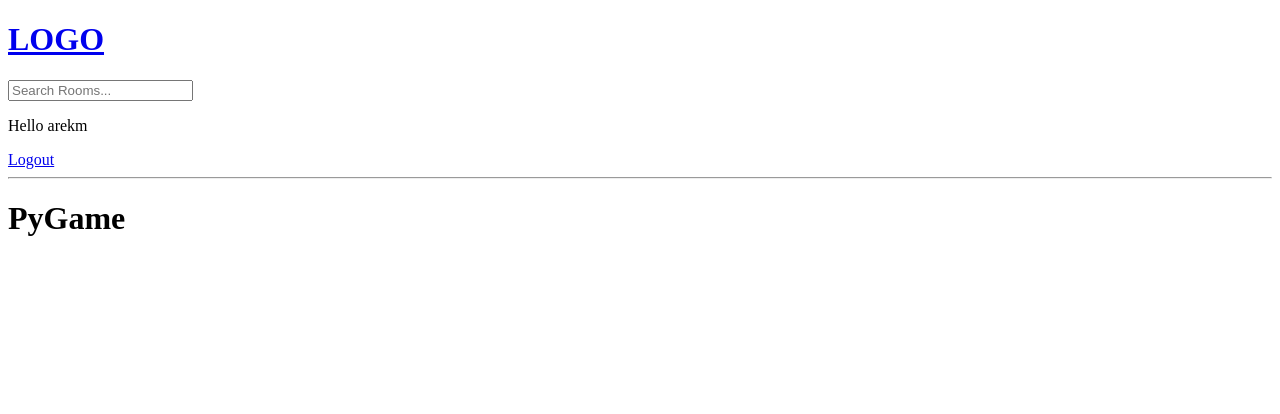
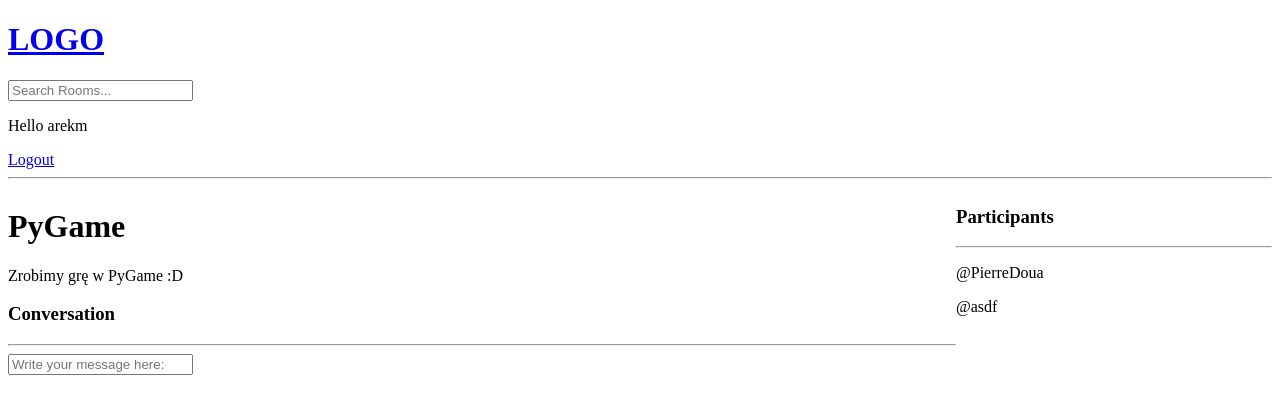
Before and after one commit to EduCoderPL/Django-my-first-project, a Django app: page /room/4/ in a window 1280 px wide. Shown: the top 414 px of the page. Run offline with Django 4.2, Linux system fonts and the light colour scheme; a user stored in the database is signed in; data comes from the database, SQL or seed files in the repository; both versions use the stored data as it was after the commit.

Commit message:
Added messages management

```diff
--- a/phoenix/base/models.py
+++ b/phoenix/base/models.py
@@ -15,7 +15,7 @@ class Room(models.Model):
     topic = models.ForeignKey(Topic, on_delete=models.SET_NULL, null = True)
     name = models.CharField(max_length=200)
     description = models.TextField(null=True, blank=True)
-    # participants =
+    participants = models.ManyToManyField(User, related_name="participants", blank=True)
     updated = models.DateTimeField(auto_now=True)
     created = models.DateTimeField(auto_now_add=True)
 
--- a/phoenix/base/urls.py
+++ b/phoenix/base/urls.py
@@ -9,6 +9,7 @@ urlpatterns = [
     path('delete-room/<str:pk>/', views.deleteRoom, name="delete-room"),
     path('login/', views.login_page, name="login"),
     path('logout/', views.logout_user, name="logout"),
-    path('register/', views.register_page, name="register")
+    path('register/', views.register_page, name="register"),
+    path('delete-message/<str:pk>/', views.delete_message, name="delete-message"),
 
 ]
--- a/phoenix/base/views.py
+++ b/phoenix/base/views.py
@@ -6,7 +6,7 @@ from django.contrib import messages
 from django.contrib.auth.models import User
 from django.contrib.auth import authenticate, login, logout
 from django.contrib.auth.forms import UserCreationForm
-from .models import Room, Topic
+from .models import Room, Topic, Message
 from .forms import RoomForm
 
 
@@ -84,7 +84,18 @@ def home(request):
 
 def room(request, pk):
     room = Room.objects.get(id=pk)
-    context = {"room": room}
+    room_messages = room.message_set.all().order_by('-created')
+    participants = room.participants.all()
+    if request.method == "POST":
+        message = Message.objects.create(
+            user=request.user,
+            room=room,
+            body=request.POST.get('body')
+        )
+        room.participants.add(request.user)
+
+
+    context = {"room": room, 'room_messages': room_messages, "participants": participants}
     return render(request, 'base/room.html', context)
 
 @login_required(login_url = "login")
@@ -115,6 +126,7 @@ def updateRoom(request, pk):
     context = {'form': form}
     return render(request, 'base/room_form.html', context)
 
+@login_required(login_url = "login")
 def deleteRoom(request, pk):
     room = Room.objects.get(id=pk)
     if request.user != room.host:
@@ -123,3 +135,13 @@ def deleteRoom(request, pk):
         room.delete()
         return redirect('home')
     return render(request, "base/delete.html", {"obj": room})
+
+@login_required(login_url = "login")
+def delete_message(request, pk):
+    message = Message.objects.get(id=pk)
+    if request.user != message.user:
+        return HttpResponse("A co Ty tutaj chcesz?!")
+    if request.method == "POST":
+        message.delete()
+        return redirect('home')
+    return render(request, "base/delete.html", {"obj": message})
--- a/phoenix/templates/base/delete.html
+++ b/phoenix/templates/base/delete.html
@@ -5,7 +5,7 @@
     {% csrf_token %}
     <p>Are you sure you want to delete "{{obj}}"</p>
     <a href="{{request.META.HTTP_REFERER}}">Go Back</a>
-    <input type="submit" value = Confirm">
+    <input type="submit" value = "Confirm">
 </form>
 
 {% endblock content %}
--- a/phoenix/templates/base/room.html
+++ b/phoenix/templates/base/room.html
@@ -1,6 +1,56 @@
 {% extends 'main.html' %}
 
 {% block content %}
-<h1>{{room.name}}</h1>
 
+<style>
+    .room-container{
+    display: grid;
+    grid-template-columns: 3fr 1fr;
+    }
+
+</style>
+
+<div class="room-container">
+    <div>
+        <h1>{{room.name}}</h1>
+
+
+        <p>{{room.description}}</p>
+
+        <div class="comment-wrapper">
+            <h3>Conversation</h3>
+            <hr>
+
+            {% for message in room_messages %}
+                <div>
+                    {% if request.user == message.user %}
+                        <a href = "{% url 'delete-message' message.id %}">Delete</a>
+                    {% endif %}
+                    <small>@{{message.user}}   {{message.created|timesince}} ago </small>
+                    <p>{{message.body}}</p>
+                </div>
+
+            {% endfor %}
+        </div>
+
+        {% if request.user.is_authenticated %}
+        <div class = "comment-form">
+            <form method = "POST" action = "">
+                {% csrf_token %}
+                <input type="text" name="body" placeholder="Write your message here:"/>
+            </form>
+        </div>
+        {% endif %}
+    </div>
+    <div>
+        <h3>Participants</h3>
+        <hr>
+        {% for user in participants %}
+            <div>
+                <p>@{{user.username}}</p>
+            </div>
+        {% endfor %}
+
+    </div>
+</div>
 {% endblock %}
```
Also changed, not shown: phoenix/db.sqlite3.
